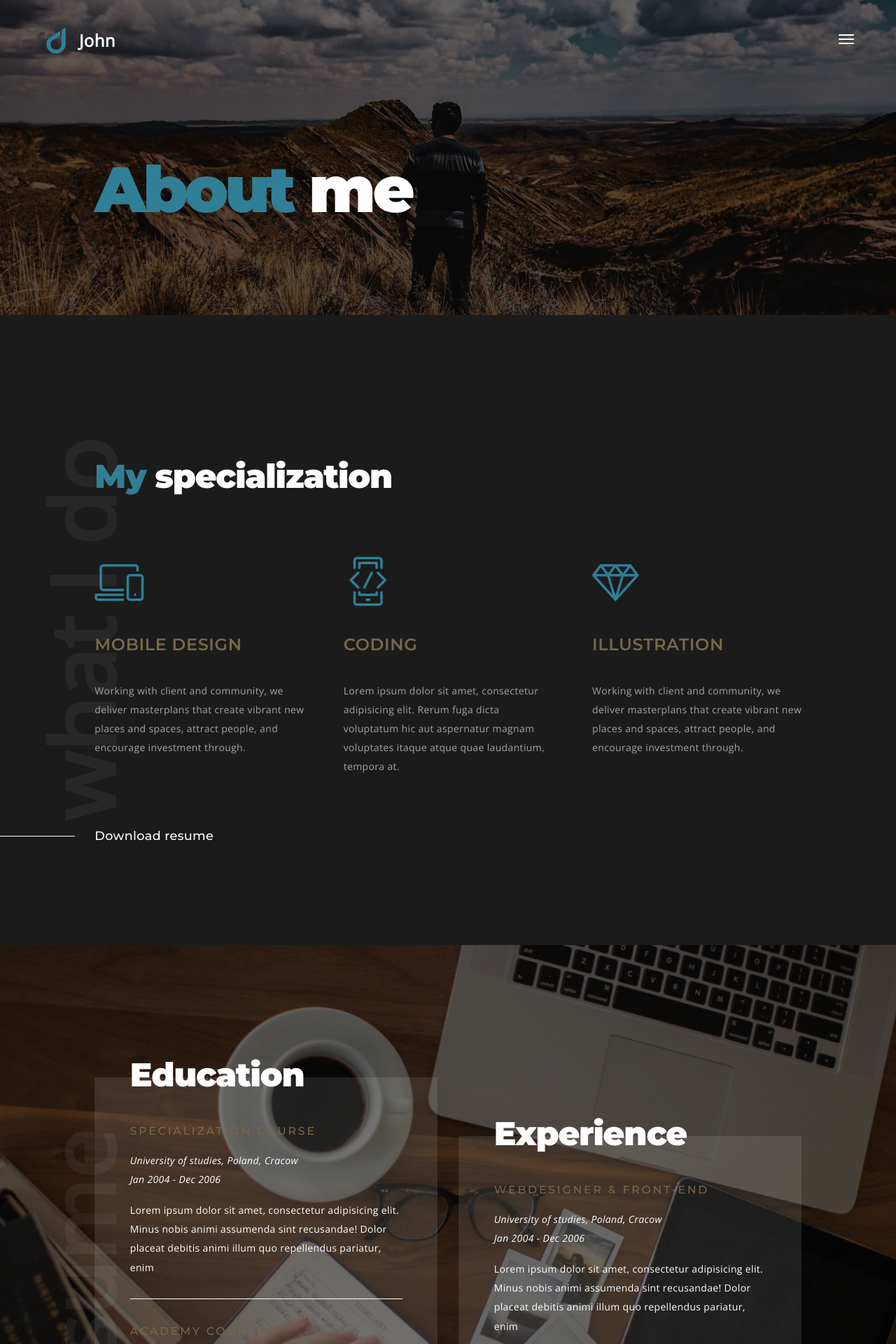
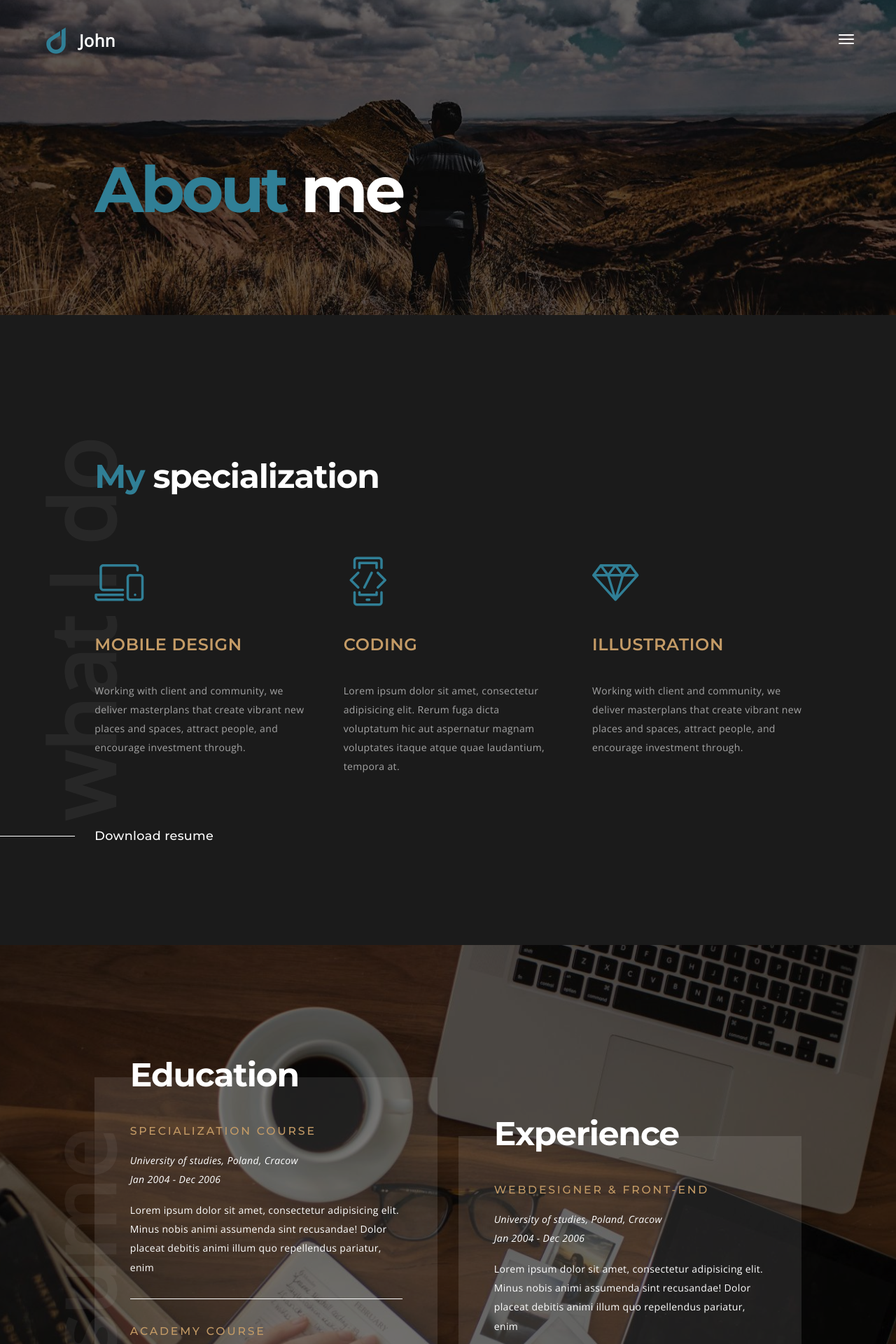
Before and after one commit to thethoughtfulmillennial/thethoughtfulmillennial.github.io, a Jekyll site: the page built from about.html, in a window 1280 px wide. Shown: the top 1920 px of the page at 70% size. Built offline with Jekyll 4.4.1, drawn with Linux system fonts in a browser that asks for light colours; some web fonts are replaced.

Commit message:
Updating style.

```diff
--- a/assets/css/style.css
+++ b/assets/css/style.css
@@ -115,11 +115,10 @@ body{
 h1,
 .h1{
   font-family: 'Montserrat', sans-serif;
-  font-weight: 900;
+  font-weight: 700;
   font-size: 3.428rem;
   line-height: 1.2;
-  font-weight: 600;
-  color: #786749;
+  color: #c49b66;
   letter-spacing: -0.025em;
   margin:0.5em 0;
 }
@@ -127,10 +126,10 @@ h1,
 h2,
 .h2{
   font-family: 'Montserrat', sans-serif;
-  font-weight: 800;
+  font-weight: 700;
   font-size: 3.371rem;
   line-height: 1.166;
-  color: #786749;
+  color: #c49b66;
   letter-spacing: 0;
   margin:2.6rem 0;
 }
@@ -138,11 +137,11 @@ h2,
 h3,
 .h3{
   font-family: 'Montserrat', sans-serif;
-  font-weight: 800;
+  font-weight: 700;
   font-size: 2.142rem;
   line-height: 1.2;
   letter-spacing: -0.05em;
-  color: #786749;
+  color: #c49b66;
   margin:2.6rem 0;
 }
 
@@ -153,7 +152,7 @@ h4,
   font-size: 1.714rem;
   line-height: 1.25;
   letter-spacing: 0.025em;
-  color: #786749;
+  color: #c49b66;
   margin:2.6rem 0;
 }
 
@@ -164,7 +163,7 @@ h5,
   font-size: 1.571rem;
   line-height: 1.1;
   letter-spacing:0;
-  color: #786749;
+  color: #c49b66;
   margin:2.6rem 0;
 }
 
@@ -175,7 +174,7 @@ h6,
   font-size: 1.285rem;
   line-height: 1.3333;
   letter-spacing:0;
-  color: #786749;
+  color: #c49b66;
   margin:2.6rem 0;
 }
 
@@ -1262,7 +1261,7 @@ a.brand:focus{
 
 .display-2{
   font-size: 6.54rem;
-  font-weight: 900;
+  font-weight: 700;
   line-height: 1;
   letter-spacing: -0.05em;
   margin: 0;
@@ -1611,11 +1610,6 @@ a.brand:focus{
   opacity: 1;
 }
 
-.project-title{
-  font-weight: 400;
-  margin:0;
-}
-
 .project-detail-row .project-title{
   font-size:9vmin;
 }
@@ -1660,10 +1654,6 @@ a.brand:focus{
   .project-row,
   .project-detail-row{
     padding-left: 10%;
-  }
-
-  .project-title{
-    font-size:4.68rem;
   }
 
   .project-detail-row .project-number{
```
